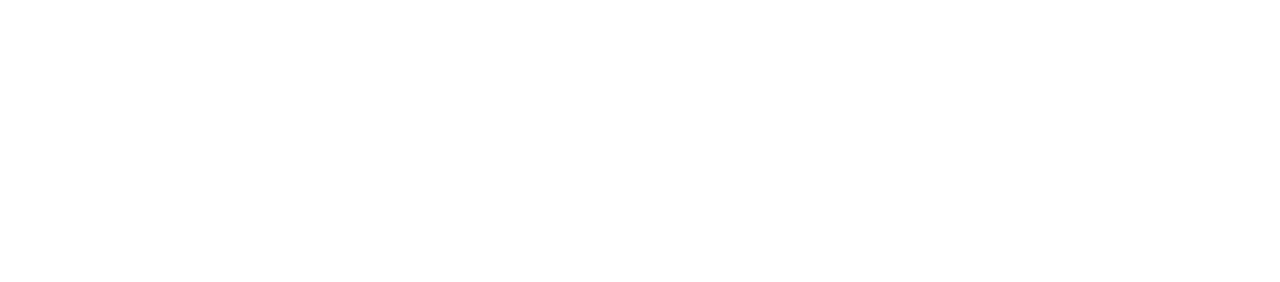
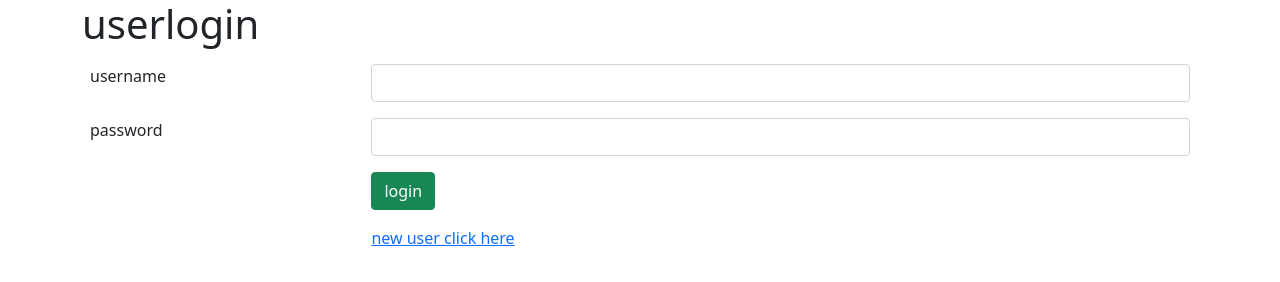
Before and after one commit to lekshmi12345/userapp, a plain HTML site: page index.html in a window 1280 px wide. Drawn offline with nearby package versions, Linux system fonts and the light colour scheme.

Commit message:
userlogin updated

```diff
--- a/index.html
+++ b/index.html
@@ -1,12 +1,42 @@
 <!DOCTYPE html>
 <html lang="en">
 <head>
+    <link href="https://cdn.jsdelivr.net/npm/bootstrap@5.1.3/dist/css/bootstrap.min.css" rel="stylesheet" integrity="sha384-1BmE4kWBq78iYhFldvKuhfTAU6auU8tT94WrHftjDbrCEXSU1oBoqyl2QvZ6jIW3" crossorigin="anonymous">
     <meta charset="UTF-8">
     <meta http-equiv="X-UA-Compatible" content="IE=edge">
     <meta name="viewport" content="width=device-width, initial-scale=1.0">
     <title>Document</title>
 </head>
 <body>
+<div class="container">
+    <div class="row">
+        <div class="col col-12 col-sm-12 col-md-12 col-lg-12 col-xl-12 col-xxl-12">
+<h1>userlogin</h1>
+<table class="table table-borderless">
+    <tr>
+        <td>username</td>
+        <td><input type="text" class="form-control"></td>
+    </tr>
+    <tr>
+        <td>password</td>
+        <td><input type="password" name="" id="" class="form-control"></td>
+    </tr>
+    <tr>
+        <td></td>
+        <td><button class="btn btn-success">login</button></td>
+    </tr>
+    <tr>
+        <td></td>
+        <td><a href="Register.html">new user click here</a></td>
+    </tr>
+</table>
+        </div>
 
+   </div>
+</div>
+
+
+
+    <script src="https://cdn.jsdelivr.net/npm/bootstrap@5.1.3/dist/js/bootstrap.bundle.min.js" integrity="sha384-ka7Sk0Gln4gmtz2MlQnikT1wXgYsOg+OMhuP+IlRH9sENBO0LRn5q+8nbTov4+1p" crossorigin="anonymous"></script>
 </body>
 </html>
```
